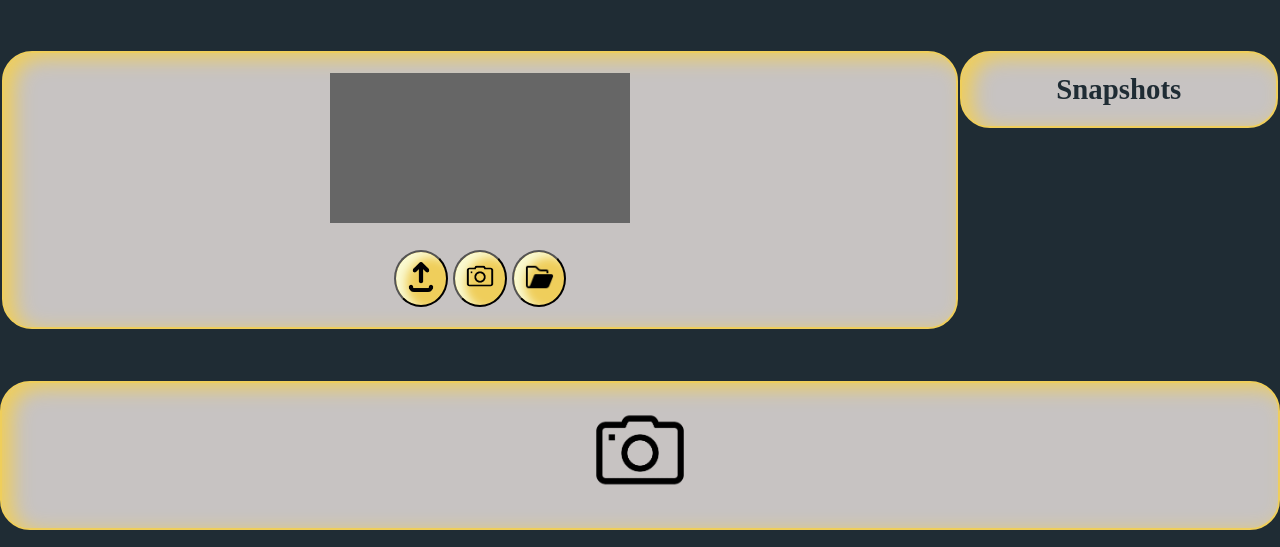
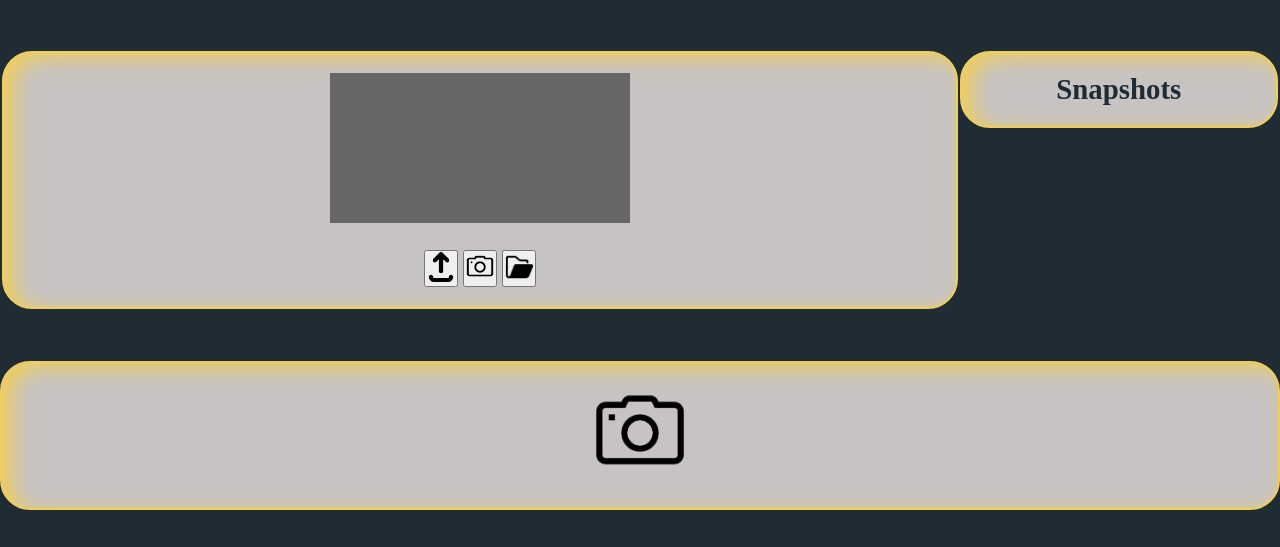
Before and after one commit to kmarchan/Camagru, a PHP site: page /Camagru/ in a window 1280 px wide. Shown: the part 187-734 px from the top of the page. Run offline with PHP 8.4, Linux system fonts and the light colour scheme; data that the repository does not hold is empty.

Commit message:
some cleanup

```diff
--- a/index.php
+++ b/index.php
@@ -6,7 +6,7 @@
         <link rel="stylesheet" type="text/css" href="style.css">
         <style>
             #container {
-                margin: 0px auto;
+                margin: 0 auto;
                 /* width: 70%; */
                 /* height: 60%; */
                 border: 3px;
@@ -17,18 +17,18 @@
                 /* height: 375px; */
                 background-color: #666;
             }
-            .button, .camera {
-                background-color: #EFCE5B;
-                border-radius: 100%;
-                padding: 10px;
-                box-shadow: 10px 5px 10px lightgoldenrodyellow inset;
-            }
+            /*.button, .camera {*/
+                /*background-color: #EFCE5B;*/
+                /*border-radius: 100%;*/
+                /*padding: 10px;*/
+                /*box-shadow: 10px 5px 10px lightgoldenrodyellow inset;*/
+            /*}*/
         </style>
 
     </head>
     <body>
         <?php include_once("header.php")?>
-        <table name="main" width="100%">
+        <table width="100%">
             <tr>
                 <td width="75%" valign="top">
                     <div class="content">
@@ -106,9 +106,6 @@
                         var width = video.offsetWidth
                             , height = video.offsetHeight;
                         var can;
-                        // if (canvas)
-                        //     canvas = canvas;
-                        // else
                         can = document.createElement("canvas");
                         can.width = width;
                         can.height = height;
@@ -116,7 +113,7 @@
                         context.drawImage(video, 0, 0, width, height);
                         img.src = can.toDataURL('image/png');
 
-                        img.setAttribute("height", "100");
+                        img.setAttribute("height", "200");
                         snp.insertBefore(img, snp.firstChild);
                         img.addEventListener("click", del);
                     }
```
